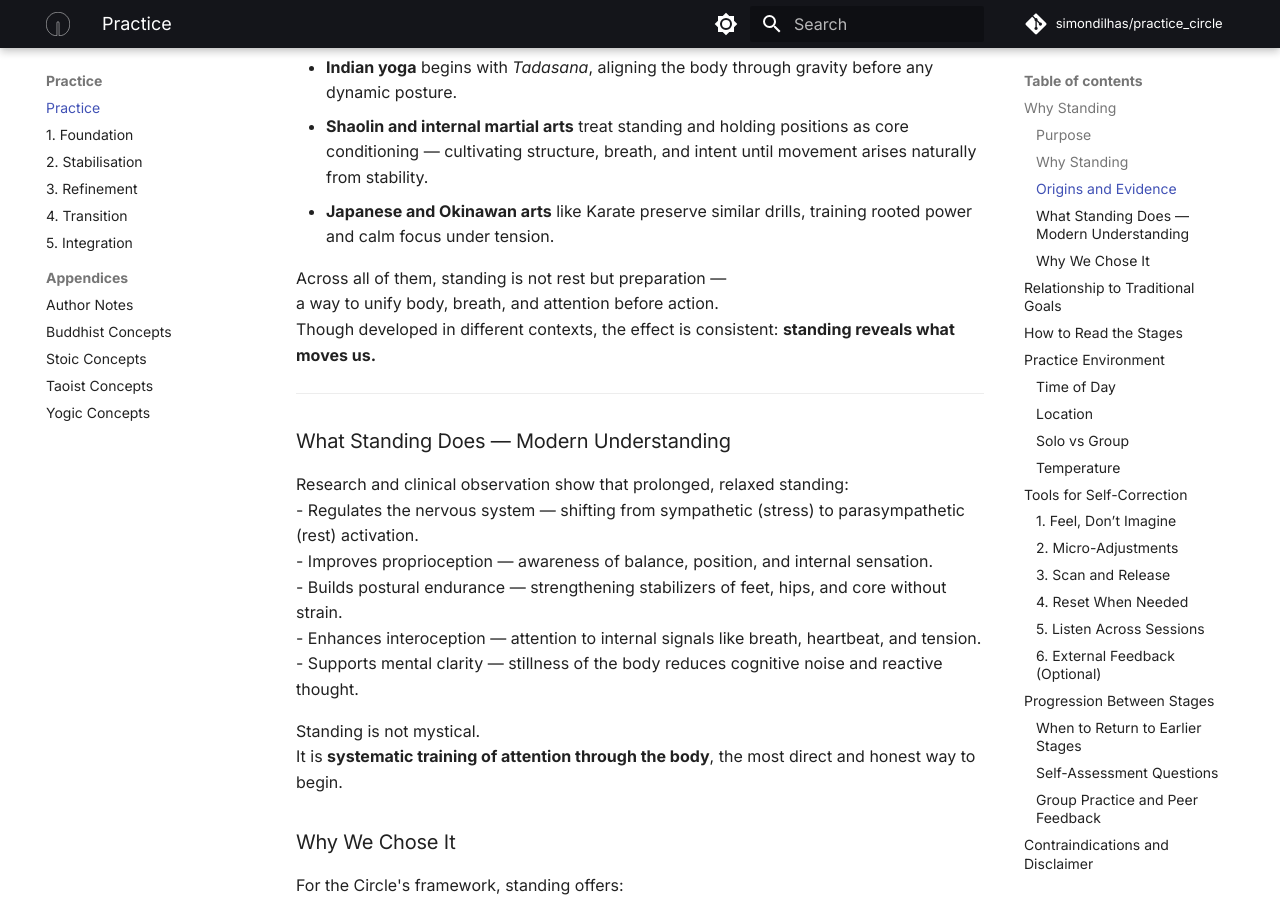
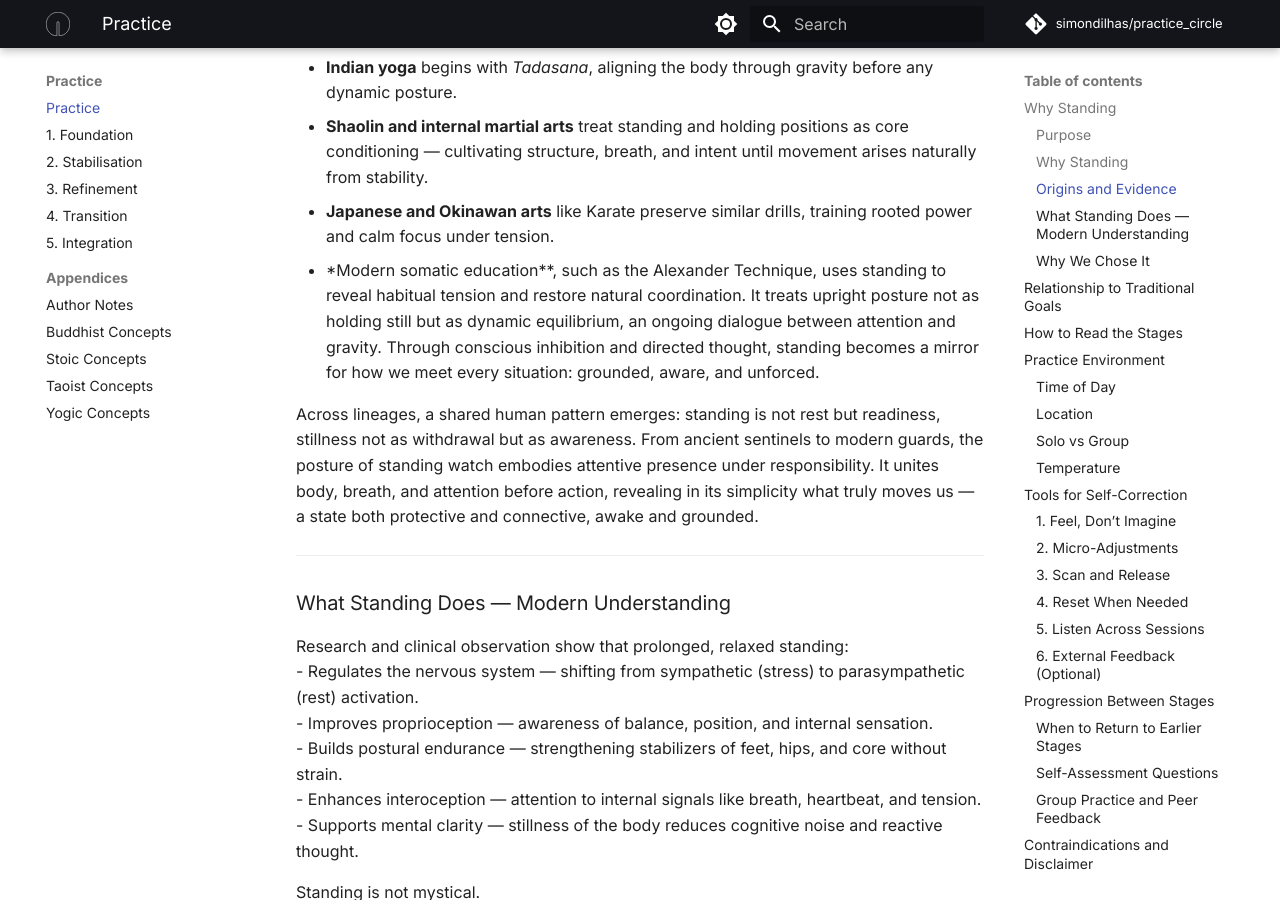
Before and after one commit to simondilhas/practice_circle, an MkDocs documentation site: the page built from docs/practice/STANDING_0_INTRO.md, in a window 1280 px wide and 900 px high, scrolled down 1203 px. Built offline with MkDocs 1.6.1 and Material for MkDocs 9.7.7, drawn with Linux system fonts in a browser that asks for light colours; comment, search, counter and statistics services are not loaded.

Commit message:
Update STANDING_0_INTRO.md
about standing why..

```diff
--- a/docs/practice/STANDING_0_INTRO.md
+++ b/docs/practice/STANDING_0_INTRO.md
@@ -42,10 +42,9 @@ Across time and culture, the same principle appears: **to stand still before mov
 - **Indian yoga** begins with *Tadasana*, aligning the body through gravity before any dynamic posture.
 - **Shaolin and internal martial arts** treat standing and holding positions as core conditioning — cultivating structure, breath, and intent until movement arises naturally from stability.
 - **Japanese and Okinawan arts** like Karate preserve similar drills, training rooted power and calm focus under tension.
+- *Modern somatic education**, such as the Alexander Technique, uses standing to reveal habitual tension and restore natural coordination. It treats upright posture not as holding still but as dynamic equilibrium, an ongoing dialogue between attention and gravity. Through conscious inhibition and directed thought, standing becomes a mirror for how we meet every situation: grounded, aware, and unforced.
 
-Across all of them, standing is not rest but preparation —
-a way to unify body, breath, and attention before action.
-Though developed in different contexts, the effect is consistent: **standing reveals what moves us.**
+Across lineages, a shared human pattern emerges: standing is not rest but readiness, stillness not as withdrawal but as awareness. From ancient sentinels to modern guards, the posture of standing watch embodies attentive presence under responsibility. It unites body, breath, and attention before action, revealing in its simplicity what truly moves us — a state both protective and connective, awake and grounded.
 
 ---
 
```
